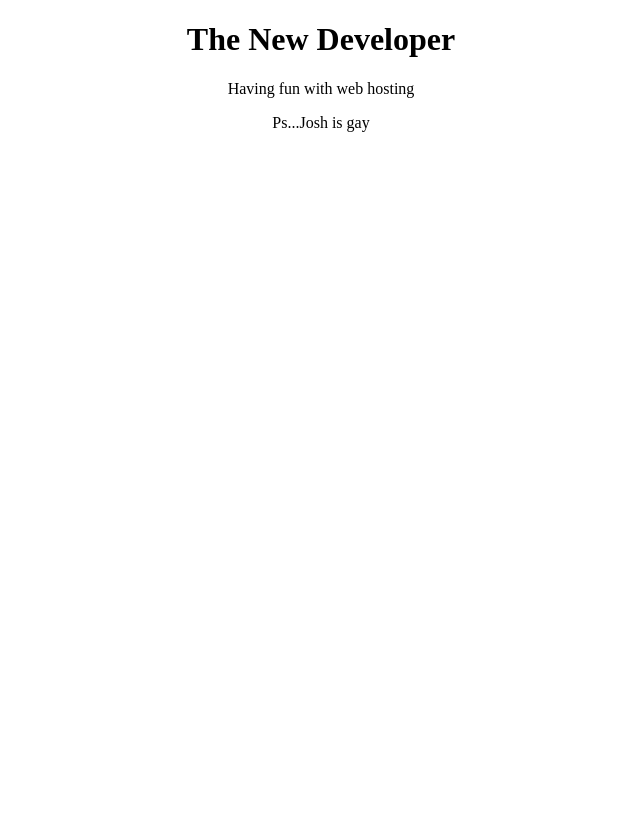
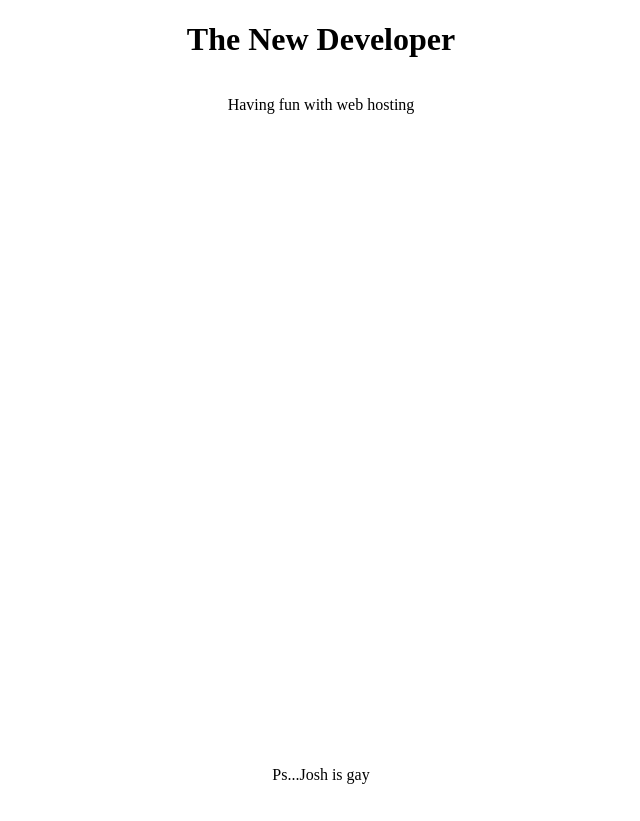
Before and after one commit to andy071811/basic-html, a plain HTML site: page index.html in a window 1280 px wide. Shown: the whole page, without its empty margins (319-959 px from the left). After the commit the page ends 800 px from the top, so only its background shows below. Drawn offline with Linux system fonts and the light colour scheme.

Commit message:
fourth commit

```diff
--- a/styles.css
+++ b/styles.css
@@ -1,6 +1,9 @@
 body {
     margin: 0;
     height: 100vh;
+    display: flex;
+    flex-direction: column;
+    justify-content: space-evenly;
 }
 
 h1 {
```
